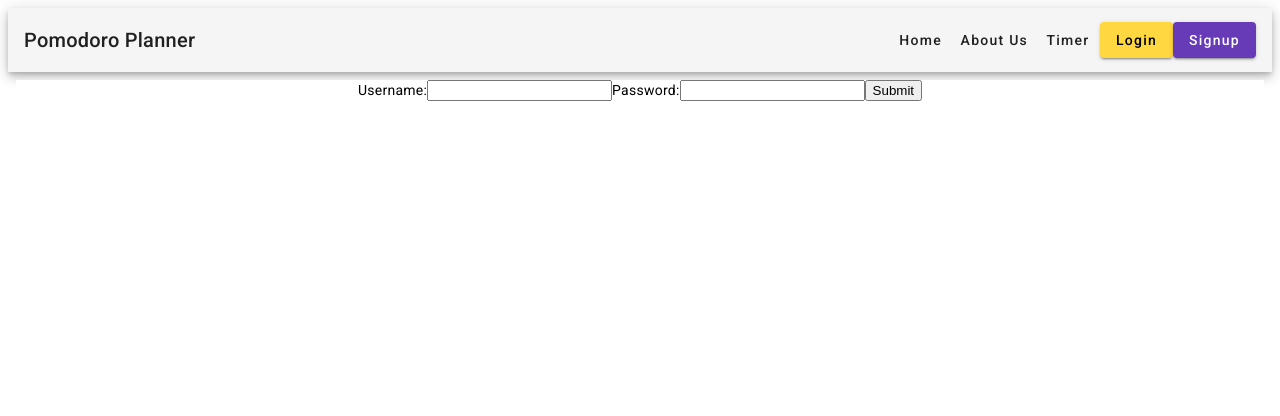
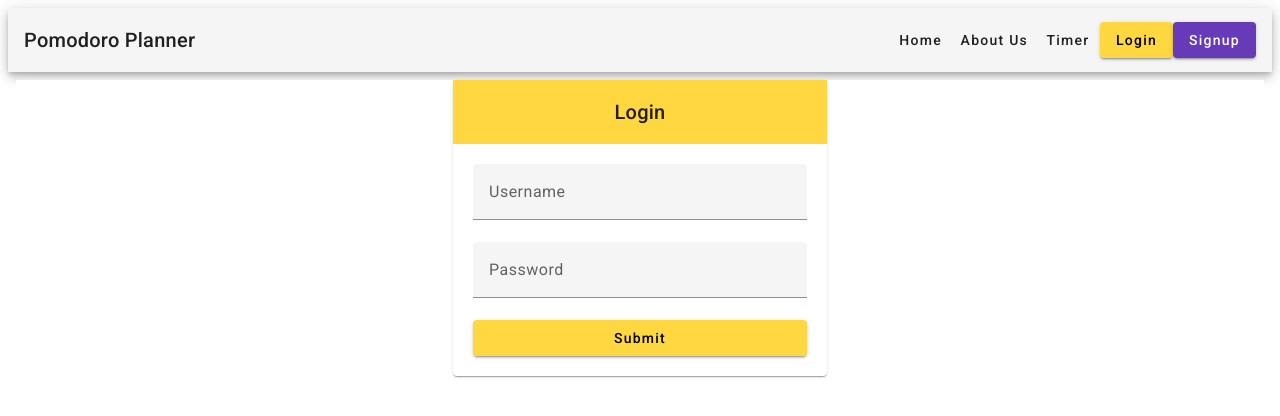
Before and after one commit to kchen53/pomodoro_planner, an Angular app: page /login in a window 1280 px wide. Shown: the top 416 px of the page. Built offline with nearby package versions, Linux system fonts and the light colour scheme.

Commit message:
Fixed login css

```diff
--- a/src/app/login/login.component.html
+++ b/src/app/login/login.component.html
@@ -1,11 +1,19 @@
 <div fxLayoutAlign ="center center" fxFlexFill class="main-div">
-  <form  (ngSubmit)="login()">
-    <label for="name">Username:</label>
-    <input type="text"  name="username" [(ngModel)]="username">
+  <mat-card fxFlex="30">
 
-    <label for="email">Password:</label>
-    <input type="password" name="password" [(ngModel)]="password">
+    <mat-toolbar color="accent" fxLayoutAlign ="center center"> Login </mat-toolbar>
 
-    <button type="submit">Submit</button>
-  </form>
+    <form  (ngSubmit)="login()" fxLayoutAlign="stretch" fxLayout="column" class="login-form">
+
+      <mat-form-field>
+        <input matInput placeholder="Username" type="text"  name="username" [(ngModel)]="username">
+      </mat-form-field>
+
+      <mat-form-field>
+        <input matInput placeholder="Password" type="password" name="password" [(ngModel)]="password">
+      </mat-form-field>
+
+      <button color="accent" mat-raised-button type="submit">Submit</button>
+    </form>
+  </mat-card>
 </div>
```
